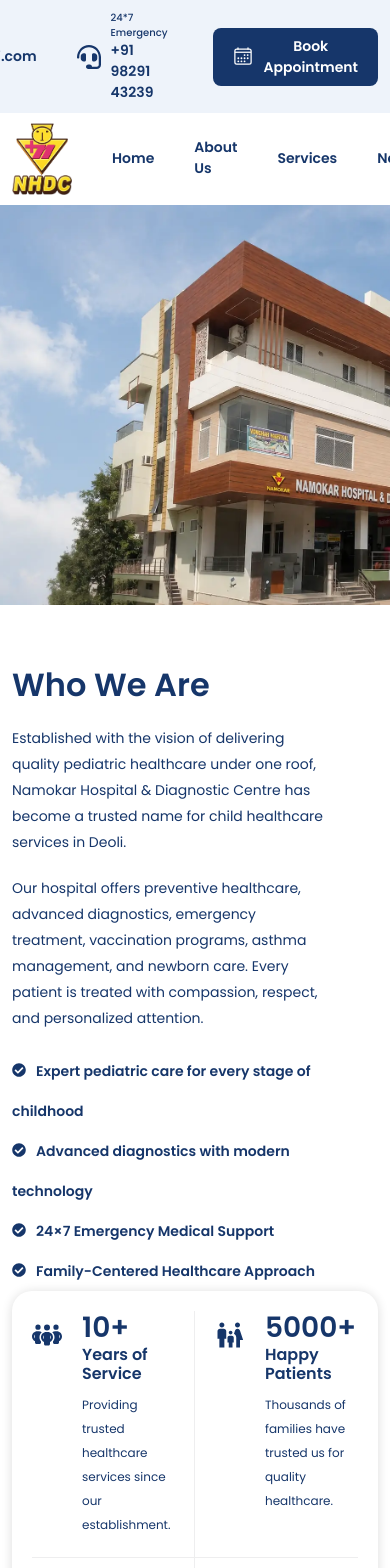
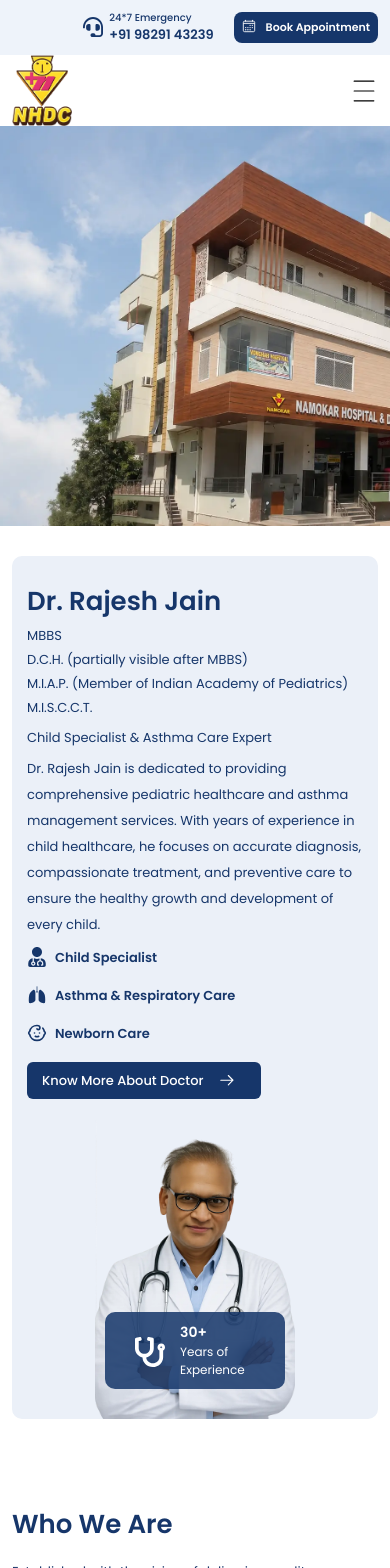
Before and after one commit to codetrios2025/nhdc-website, a React (Vite) app: page /about in a window 390 px wide. Shown: the top 1568 px of the page. Built offline with nearby package versions, Linux system fonts and the light colour scheme.

Commit message:
Home page responsive

```diff
--- a/src/Components/CSS/Global.module.css
+++ b/src/Components/CSS/Global.module.css
@@ -7,7 +7,7 @@
 /* Hero Banner CSS */
 .heroBanner {position: relative;overflow: hidden;}
 .bannerItem img {width: 100%;height: 650px;object-fit: cover;display: block;}
-.bannerContent {position: absolute;inset: 0;display: flex;align-items: center;color: #16366a;padding-left: 100px;
+.bannerContent {position: absolute;inset: 0;display: flex;align-items: center;color: #16366a;padding-left: 100px;max-width: 100%;
     width: 1020px;background: #f3f7fc;background: linear-gradient(272deg, rgb(243 247 252 / 0%) 20%, rgb(243 247 252 / 100%) 44%, rgba(243 247 252) 100%);
 }
 .bannerContent h1{font-size: var(--fs-3xl);color: #16366a;margin-bottom: 20px;}
@@ -25,7 +25,7 @@
 .servicesList .listBox:last-child{border: none;}
 .servicesList .listBox .icon{font-size: 50px;width: 50px;height: 50px;color:#16366a}
 .servicesList h6{font-weight: 600;font-size: var(--fs-md);margin: 0;}
-.servicesList p{margin: 0;font-weight: 3500;}
+.servicesList p{margin: 0;font-weight: 400;}
 .specialContainer{display: flex;gap: 30px;margin-top: 50px;}
 .specialItem{flex: 1;border-radius: 20px;overflow: hidden;position: relative;height: 500px;}
 .specialItem figure{width: 100%;height: 100%;}
@@ -121,3 +121,99 @@
 .whyUs .content h5{text-align: center;font-size: var(--fs-md);line-height: 22px;margin: 10px 0;}
 .whyUs .content p{    text-align: left;line-height: 24px;margin: 0;}
 .whyUs figure img{width:100%;border-radius:10px}
+
+@media only screen and (max-width: 1400px) {
+    .specialItem .content{padding-right: 150px;}
+}
+
+@media only screen and (max-width: 1199px) {
+.primeryBtn, .secondryBtn{padding: 5px 15px;font-size: 13px;}
+.primeryBtn .icon, .secondryBtn .icon{font-size: 17px;}
+.bannerContent ul li{line-height: 30px;}
+.bannerItem img{height: 540px;}
+.servicesList{padding: 20px;margin-top: -60px;}
+.servicesList .listBox .icon{font-size: 40px;}
+.specialItem{height: 430px;}
+.videoItem h3{line-height: 20px;}
+.drContent p{margin: 0 0 5px;}
+.supportContainer .time{width: 60px;height: 60px;border: 7px solid #fff;font-size:14px}
+.supportContainer .call .icon{font-size: 40px;margin-right: 10px;top: -3px;}
+.supportContainer .call a{font-size: 14px;}
+}
+
+@media only screen and (max-width: 991px) {
+.bannerContent {padding-left: 50px;background: linear-gradient(272deg, rgb(243 247 252 / 0%) 18%, rgb(243 247 252 / 100%) 64%, rgba(243 247 252) 100%);}
+.bannerContent h1{font-size: 32px;line-height: normal;}
+.bannerContent .box{width: 500px;max-width: 100%;}
+
+.bannerContent p{padding-right: 0;}
+.specialContainer{flex-direction: column;}
+.specialItem{height: auto;}
+.specialItem figure{height: 400px;}
+.videoHead>div{width:70%}
+.videoElem{flex-wrap: wrap;gap: 0}
+.videoElem .videoItem {
+    flex: auto;
+    width: 50%;
+    padding: 0 7px;
+    margin-bottom: 30px;
+}
+.drConainer .drImg {
+    display: flex;
+    align-items: flex-end;
+}
+.drConainer .drImg figure {
+    display: flex;
+    align-items: flex-end;
+}
+.drConainer .drImg figure img {
+    height: auto;
+    object-fit: contain;
+}
+.drContent p{padding-right: 0;}
+.drContent{width:410px;margin-bottom: 20px;}
+.drContent ul{flex-direction: column;}
+.supportContainer{padding: 10px 20px;}
+.supportContainer .content{margin: 0 30px 0 30px;}
+.servicesList{        padding: 10px;}
+.servicesList{        flex-wrap: wrap;}
+.servicesList .listBox{width:33%;flex:auto;border:none;padding-bottom: 20px;}
+.specialItem .content{        padding-right: 310px;}
+}
+
+
+@media only screen and (max-width: 767px) {
+.bannerContent{padding-left:15px;background:linear-gradient(272deg, rgb(243 247 252 / 0%) 0%, rgb(243 247 252 / 100%) 64%, rgba(243 247 252) 100%)}
+.bannerContent h1{font-size: 28px;line-height: normal;margin-bottom: 10px;}
+.servicesList .listBox{width:50%}
+.specialItem .content {padding-right: 0;}
+.videoHead {
+    display: flex;
+    align-items: flex-start;
+    justify-content: space-between;
+    flex-direction: column;
+}
+.videoHead>div{width:100%;margin-bottom: 20px}
+.videoContainer{padding: 25px 15px 10px;}
+.drConainer{flex-direction: column;padding: 30px 15px 0;background: transparent!important;}
+.drConainer .drImg{order:2;        width: 200px;
+        margin: 0 auto;}
+.drContent{order:1;padding: 0;width:100%;margin-bottom: 20px;}
+.supportContainer{flex-direction: column;padding: 20px 15px;gap: 20px;}
+.drConainer::before{background:#ebf0f8}
+.drConainer .drImg .drExp p{font-size: 12px;}
+.drConainer .drImg .drExp p strong{font-size: 14px;}
+.supportContainer .content{text-align: center;margin: 0}
+.info ul{width: 200px;margin: 0 auto;}
+.footerLink{margin-top: 20px;}
+.footerLink h4 {margin-left: 0;}
+.footerLink .link ul, .addresInfo {padding-left: 0;border-left: none;height: auto;}
+.link .address {margin-bottom: 10px;}
+.map{margin-bottom: 20px;}
+.companyRights .content p, .companyRights .content p a{text-align: center;justify-content: center;gap: 5px;}
+.bannerBtn{flex-direction: column;align-items: flex-start;}
+}
+
+@media only screen and (max-width: 580px) {
+.videoElem .videoItem{width:100%;padding:0}
+}
--- a/src/Components/Common/Footer/Footer.module.css
+++ b/src/Components/Common/Footer/Footer.module.css
@@ -23,3 +23,21 @@ footer{margin-top: 20px;}
 .companyRights .content{display: flex;align-items: center;justify-content: space-between;}
 .companyRights .content p, .companyRights .content p a{margin: 0;color: #fff;display: flex;align-items: center;}
 .companyRights .content p img{width:100px}
+
+@media only screen and (max-width: 1400px) {
+  .footerLink h4{margin-left: 20px;}
+    .footerLink .link ul, .addresInfo{padding-left: 20px;}
+.footerLink ul li {
+    margin-bottom: 10px;
+}
+.footerLink ul li a{font-size: 13px;}
+.link .address p, .link .address a{line-height: 20px;font-size: 13px;}
+}
+
+@media only screen and (max-width: 991px) {
+.footerLink{flex-wrap: wrap;}
+.footerLink .link ul, .addresInfo{height:auto}
+.footerLink .link{margin-bottom: 20px;}
+.companyRights{margin-top: 0;}
+.companyRights .content{flex-direction: column;gap: 10px;}
+}
--- a/src/Components/Common/Header/Header.jsx
+++ b/src/Components/Common/Header/Header.jsx
@@ -1,4 +1,4 @@
-import React from "react";
+import React, { useState } from "react";
 import { Container, Row, Col } from "react-bootstrap";
 import { Link, NavLink  } from "react-router-dom";
 import Style from './Header.module.css';
@@ -6,9 +6,14 @@ import { BiSolidPhoneCall } from "react-icons/bi";
 import { IoIosMail } from "react-icons/io";
 import { IoCalendarOutline } from "react-icons/io5";
 import Logo from '../../../assets/images/nhdc-logo.png'
-import { FaHeadset } from "react-icons/fa";
+import { FaHeadset, FaBars, FaTimes } from "react-icons/fa";
+import { IoClose } from "react-icons/io5";
+import { CiMenuBurger } from "react-icons/ci";
 
 const Header = () => {
+  const [menuOpen, setMenuOpen] = useState(false);
+  const closeMenu = () => setMenuOpen(false);
+
   return(
     <header role="banner">
       <div className={Style.topHead}>
@@ -47,15 +52,18 @@ const Header = () => {
                     <img src={Logo} alt="Namokar Hospital Home" />
                   </a>
                 </div>
-                <nav aria-label="Primary Navigation">
+                 <button className={Style.menuBtn} onClick={() => setMenuOpen(!menuOpen)} aria-label="Toggle Menu">
+                  {menuOpen ? <IoClose /> : <CiMenuBurger />}
+                </button>
+                <nav aria-label="Primary Navigation" className={`${Style.navMenu} ${menuOpen ? Style.showMenu : ""}`}>
                   <ul className="flexCenter">
-                    <li><NavLink to="/" title="Home">Home</NavLink></li>
-                    <li><NavLink to="/about" title="About Us">About Us</NavLink></li>
-                    <li><NavLink to="/services" title="Services">Services</NavLink></li>
-                    <li><NavLink to="/news" title="news">News</NavLink></li>
-                    <li><NavLink to="/health-tips" title="Health Tips">Health Tips</NavLink></li>
-                    <li><NavLink to="/videos" title="Videos">Videos</NavLink></li>
-                    <li><NavLink to="/contact" title="Contact Us">Contact Us</NavLink></li>
+                    <li><NavLink onClick={closeMenu} to="/" title="Home">Home</NavLink></li>
+                    <li><NavLink onClick={closeMenu} to="/about" title="About Us">About Us</NavLink></li>
+                    <li><NavLink onClick={closeMenu} to="/services" title="Services">Services</NavLink></li>
+                    <li><NavLink onClick={closeMenu} to="/news" title="news">News</NavLink></li>
+                    <li><NavLink onClick={closeMenu} to="/health-tips" title="Health Tips">Health Tips</NavLink></li>
+                    <li><NavLink onClick={closeMenu} to="/videos" title="Videos">Videos</NavLink></li>
+                    <li><NavLink onClick={closeMenu} to="/contact" title="Contact Us">Contact Us</NavLink></li>
                   </ul>
                 </nav>
               </div>
--- a/src/Components/Common/Header/Header.module.css
+++ b/src/Components/Common/Header/Header.module.css
@@ -83,3 +83,56 @@ nav ul li a:hover, nav ul li a.active{
    border-color: #e0326f;
   color:#e0326f
 }
+.menuBtn {
+    display: none;
+    background: transparent;
+    border: none;
+    font-size: 28px;
+    cursor: pointer;
+}
+@media only screen and (max-width: 1199px) {
+.bookBtn{    padding: 5px 15px;font-size: 13px;}
+address li {
+    margin-left: 20px;
+}
+nav ul li {
+    margin-left: 30px;
+}
+
+}
+@media only screen and (max-width: 991px) {
+address li a .icon{width: 22px;height: auto;font-size: 20px;margin-right: 5px;}
+nav ul li {margin-left: 22px;}
+
+}
+
+@media only screen and (max-width: 767px) {
+  .topHead ul li:first-child{display: none;}
+  .bookBtn {padding: 5px 8px;font-size: 11px;}
+  .bookBtn .icon{font-size: 14px}
+.menuBtn {
+        display: block;
+        z-index: 1001;
+    }
+.navMenu {
+        position: fixed;
+        top: 0;
+        right: -100%;
+        width: 280px;
+        height: 100vh;
+        background: #fff;
+        transition: .4s;
+        box-shadow: -5px 0 20px rgba(0,0,0,.15);
+        padding-top: 90px;
+        z-index: 1000;
+    }
+.navMenu.showMenu {
+        right: 0;
+    }
+.navMenu ul {
+        flex-direction: column;
+        gap: 0;
+    }
+    nav ul li{margin: 0;width: 100%;}
+    nav ul li a{padding: 15px 20px;border-bottom: 1px solid #e7e7e7;}
+}
--- a/src/Components/Home/OurDoctor.jsx
+++ b/src/Components/Home/OurDoctor.jsx
@@ -37,7 +37,7 @@ const OurDoctor = () =>{
                   <li><div className={Style.icon}><FaChild /></div> Growth Monitoring</li>
                   <li><div className={Style.icon}><FaHeartbeat /></div> Personalized Patient Care</li> */}
                 </ul>
-                <a href="" className={'flexCenter ' + Style.primeryBtn} aria-label="Book an Appointment">
+                <a href="/about" className={'flexCenter ' + Style.primeryBtn} aria-label="Book an Appointment">
                   Know More About Doctor <div className={Style.icon}><GoArrowRight /></div>
                 </a>
               </div>
--- a/src/Components/Pages/About.jsx
+++ b/src/Components/Pages/About.jsx
@@ -4,6 +4,7 @@ import Style from '../CSS/Global.module.css';
 import BannerImg from '../../assets/images/hospital-slide.webp';
 import serviceImg01 from '../../assets/images/services_img01.webp';
 import Support from '../Home/Support';
+import OurDoctor from '../Home/OurDoctor';
 //icon
 import { FaCheckCircle, FaBullseye, FaEye, FaHandshake, FaAmbulance } from "react-icons/fa";
 import { FaPeopleGroup } from "react-icons/fa6";
@@ -22,6 +23,7 @@ const AboutUs = () =>{
       <div className={Style.innerBanner}>
           <img src={BannerImg} alt="Namokar Hospital & Diagnostic Centre" />
       </div>
+      <OurDoctor />
       <div className={`${Style.whoWe} ${Style.commonSpace}`}>
         <Container>
           <Row>
--- a/src/index.css
+++ b/src/index.css
@@ -168,3 +168,20 @@ li{list-style-type: none;}
 a{text-decoration: none;}
 button{margin: 0;padding: 0;border: none;}
 .flexCenter{display: flex;align-items: center;justify-content: center;}
+
+
+@media only screen and (max-width: 1199px) {
+:root {
+    --font-primary: 'Poppins', sans-serif;
+    /* Desktop Font Sizes */
+    --fs-xs: 11px;
+    --fs-sm: 13px;
+    --fs-md: 14px;
+    --fs-lg: 18px;
+    --fs-xl: 20px;
+    --fs-xxl: 28px;
+    --fs-2xl: 26px;
+    --fs-3xl: 42px;
+}
+h2{line-height: 30px;}
+}
--- a/vite.config.js
+++ b/vite.config.js
@@ -7,4 +7,10 @@ export default defineConfig({
   optimizeDeps: {
     include: ["react-multi-carousel"],
   },
+  css: {
+    modules: {
+      generateScopedName: "[local]",
+    },
+  },
+
 })
```
